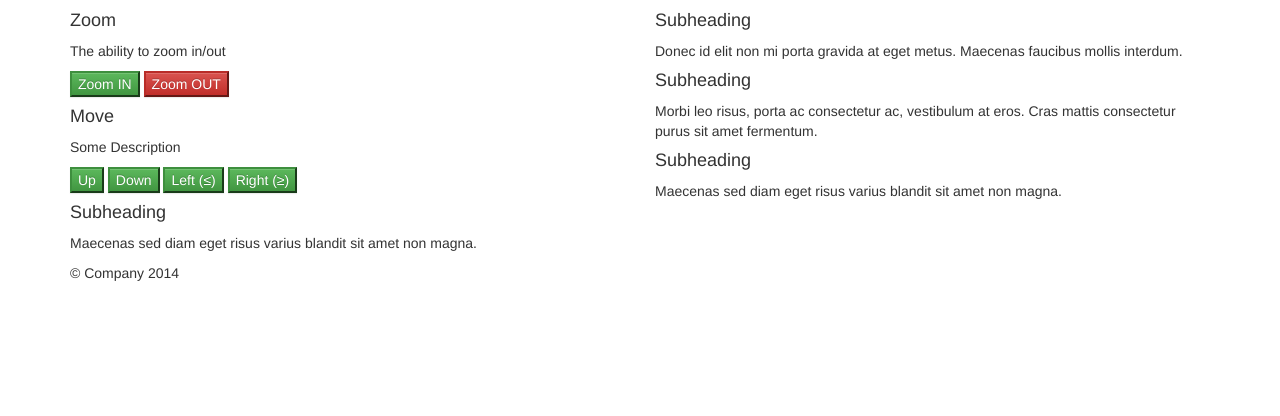
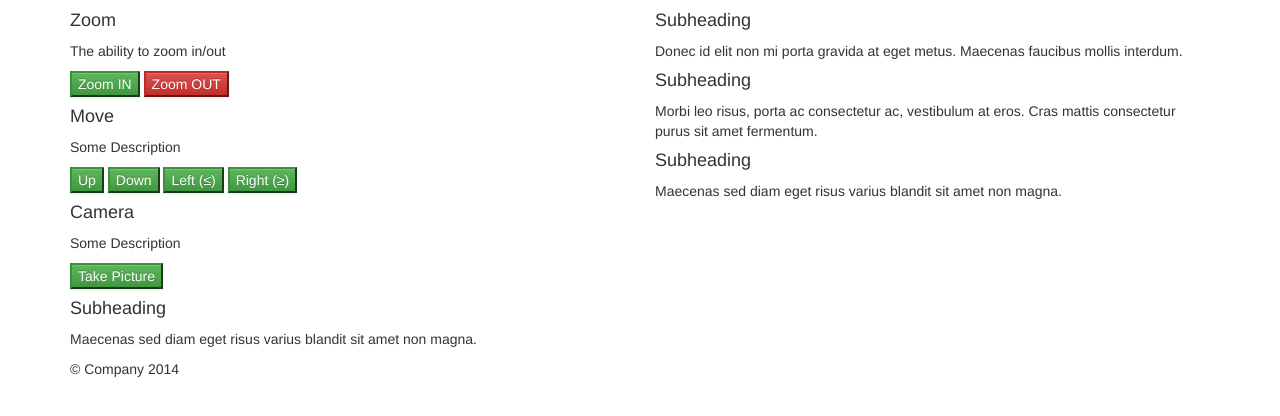
Before and after one commit to doron2402/CameraControlXYRoboticArm, a Flask app: page / in a window 1280 px wide. Shown: the part 96-512 px from the top of the page. Run offline with Flask 2, Linux system fonts and the light colour scheme.

Commit message:
File:dashboard.html 'adding button - Take picture'

```diff
--- a/Server/templates/dashboard.html
+++ b/Server/templates/dashboard.html
@@ -18,6 +18,13 @@
 			<button class="btn-success command" name="move-right">Right (≥)</button>
 		</p>
 
+		<h4>Camera </h4>
+		<p>Some Description</p>
+		<p>
+			<button class="btn-success command" name="take-picture">Take Picture</button>
+
+		</p>
+
 		<h4>Subheading</h4>
 		<p>Maecenas sed diam eget risus varius blandit sit amet non magna.</p>
 	</div>
```
